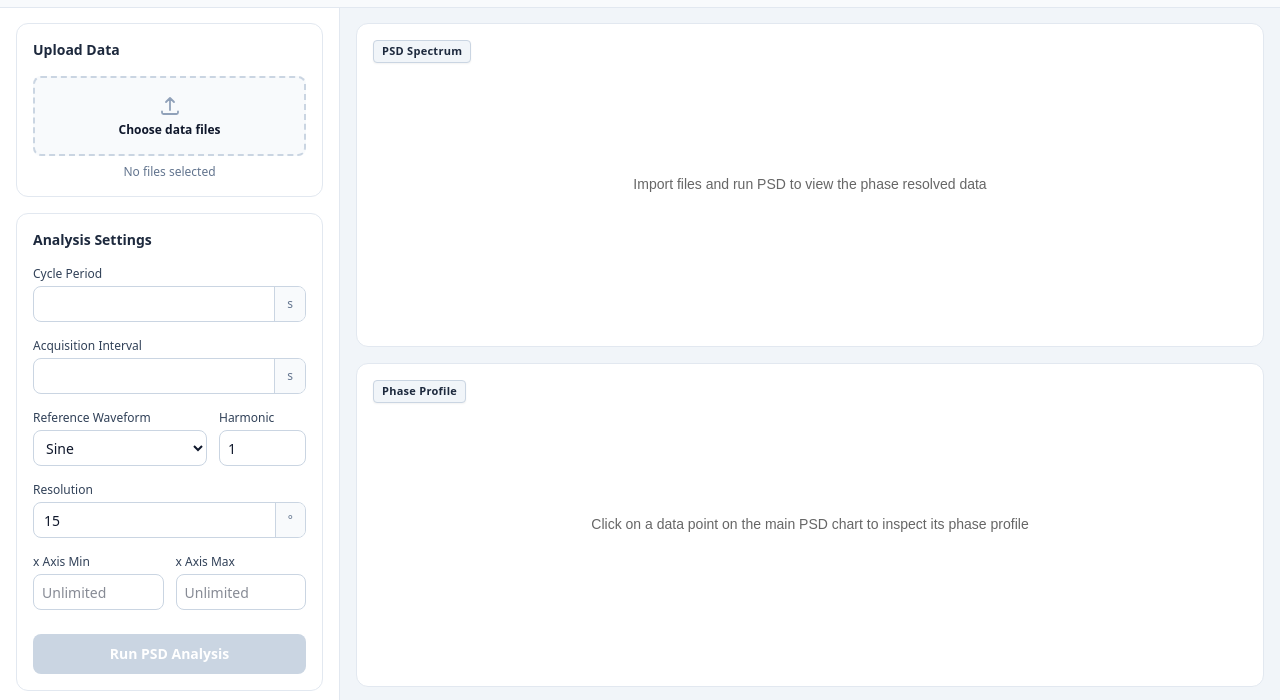
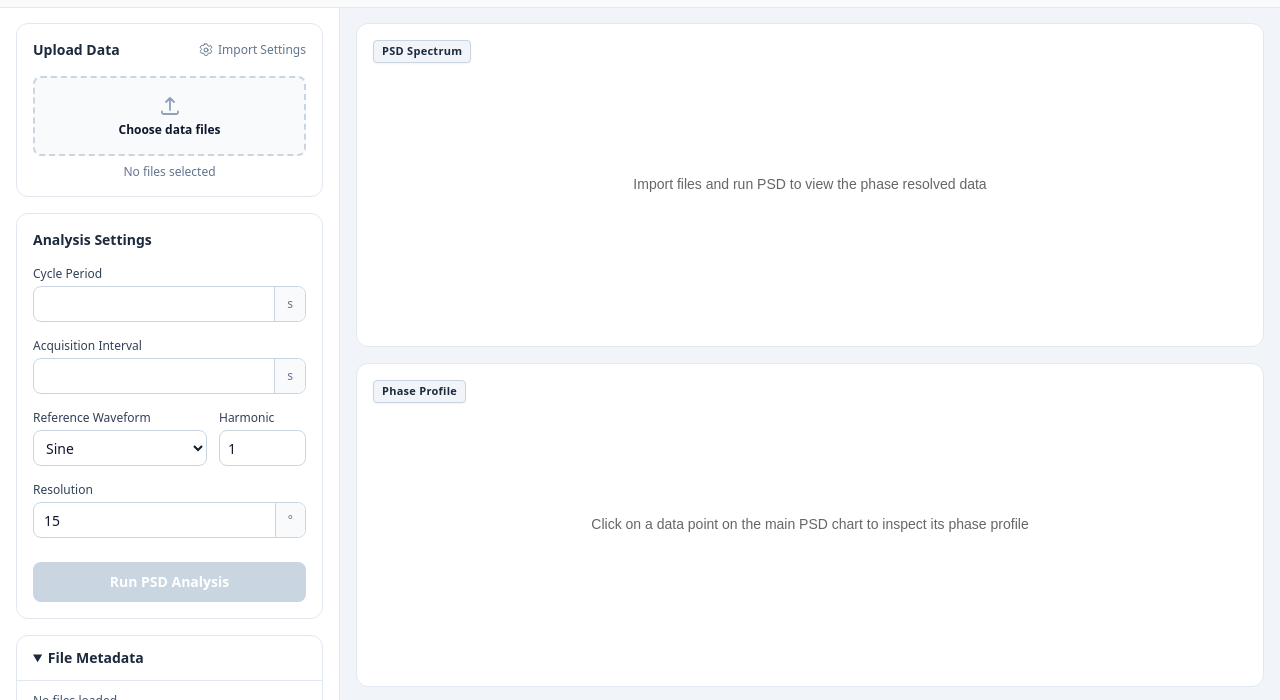
Before and after one commit to jmstrat/psd-web, a website built with Vite: page index.html in a window 1280 px wide. Shown: the part 73-773 px from the top of the page. Built offline with nearby package versions, Linux system fonts and the light colour scheme; some packages are replaced by stand-ins of ours; what chartjs-plugin-zoom would draw is missing.

Commit message:
Move x range settings into new import settings popover

```diff
--- a/index.html
+++ b/index.html
@@ -75,11 +75,24 @@
     <main class="grid min-h-screen grid-cols-[340px_1fr] pt-20">
       <aside class="overflow-y-auto border-r border-slate-200 bg-white">
         <div class="space-y-4 p-4">
+
           <!-- Upload -->
           <section class="panel p-4">
-            <h2 class="panel-title mb-4">
-              Upload Data
-            </h2>
+            <div class="flex items-center justify-between mb-4">
+              <h2 class="panel-title">
+                Upload Data
+              </h2>
+              <button id="importSettingsButton" type="button" popovertarget="importSettingsPopover"
+              style="anchor-name: --import-settings-trigger"
+              class="flex items-center gap-1 text-xs font-medium text-slate-500 hover:text-blue-600 transition">
+                <svg xmlns="http://w3.org" fill="none" viewBox="0 0 24 24" stroke-width="1.5" stroke="currentColor" class="size-4 text-slate-500">
+                  <path stroke-linecap="round" stroke-linejoin="round" d="M9.594 3.94c.09-.542.56-.94 1.11-.94h2.593c.55 0 1.02.398 1.11.94l.213 1.281c.063.374.313.686.645.87.074.04.147.083.22.127.324.196.72.257 1.075.124l1.217-.456a1.125 1.125 0 0 1 1.37-.49l1.296 2.247a1.125 1.125 0 0 1-.26 1.43l-1.003.828c-.293.241-.438.613-.43.992a7.723 7.723 0 0 1 0 .255c-.008.378.137.75.43.991l1.004.827c.424.35.534.954.26 1.43l-1.298 2.247a1.125 1.125 0 0 1-1.369.491l-1.217-.456c-.356-.133-.751-.072-1.076.124a6.47 6.47 0 0 1-.22.128c-.331.183-.581.495-.644.869l-.213 1.281c-.09.543-.56.94-1.11.94h-2.594c-.55 0-1.019-.398-1.11-.94l-.213-1.281c-.062-.374-.312-.686-.644-.87a6.52 6.52 0 0 1-.22-.127c-.325-.196-.72-.257-1.076-.124l-1.217.456a1.125 1.125 0 0 1-1.369-.49l-1.297-2.247a1.125 1.125 0 0 1 .26-1.43l1.004-.827c.292-.24.437-.613.43-.991a6.932 6.932 0 0 1 0-.255c.007-.38-.138-.751-.43-.992l-1.004-.827a1.125 1.125 0 0 1-.26-1.43l1.297-2.247a1.125 1.125 0 0 1 1.37-.491l1.216.456c.356.133.751.072 1.076-.124.072-.044.146-.086.22-.128.332-.183.582-.495.644-.869l.214-1.28Z" />
+                  <path stroke-linecap="round" stroke-linejoin="round" d="M15 12a3 3 0 1 1-6 0 3 3 0 0 1 6 0Z" />
+                </svg>
+                Import Settings
+              </button>
+            </div>
+
             <input type="file" id="fileUpload" hidden multiple>
             <button id="chooseFile" type="button"
             class="group flex h-20 w-full flex-col items-center justify-center rounded-lg border-2 border-dashed border-slate-300 bg-slate-50 transition hover:border-blue-500 hover:bg-blue-50">
@@ -157,19 +170,6 @@
                   </span>
                 </div>
               </div>
-
-              <div class="grid grid-cols-[1fr_1fr] gap-3">
-                <div>
-                  <label for="xMin" class="form-label">x Axis Min</label>
-                  <input id="xMin" placeholder="Unlimited" type="number" step="any" class="form-input">
-                </div>
-
-                <div>
-                  <label for="xMax" class="form-label">x Axis Max</label>
-                  <input id="xMax" placeholder="Unlimited" type="number" step="any" class="form-input">
-                </div>
-              </div>
-
             </div>
             <button id="runButton" disabled type="submit"
             class="mt-6 h-10 w-full btn-primary">
@@ -191,7 +191,7 @@
           <footer class="py-2 text-center text-[11px] text-slate-400">
             <p>J Stratford <time datetime="2026">2026</time> | <a href="https://github.com/jmstrat/psd-web" class="hover:underline">Source</a></p>
           </footer>
-        </div>
+        </section>
       </aside>
 
       <!-- ================================================= -->
@@ -339,6 +339,28 @@
   </div>
 
 
+  <div id="importSettingsPopover" popover
+    style="position-anchor: --import-settings-trigger; top: anchor(bottom); left: anchor(center);"
+    class="m-0 mt-1.5 w-64 rounded-lg border border-slate-200 bg-white p-4 shadow-xl backdrop:bg-transparent">
+    <form class="space-y-4">
+      <h2 class="panel-title mb-4">
+        Import Settings
+      </h2>
+
+      <div class="grid grid-cols-[1fr_1fr] gap-3">
+        <div>
+          <label for="xMin" class="form-label">x Axis Min</label>
+          <input id="xMin" placeholder="Unlimited" type="number" step="any" class="form-input">
+        </div>
+
+        <div>
+          <label for="xMax" class="form-label">x Axis Max</label>
+          <input id="xMax" placeholder="Unlimited" type="number" step="any" class="form-input">
+        </div>
+      </div>
+    </form>
+  </div>
+
   <script type="module" src="/src/main.js"></script>
 </body>
 </html>
```
